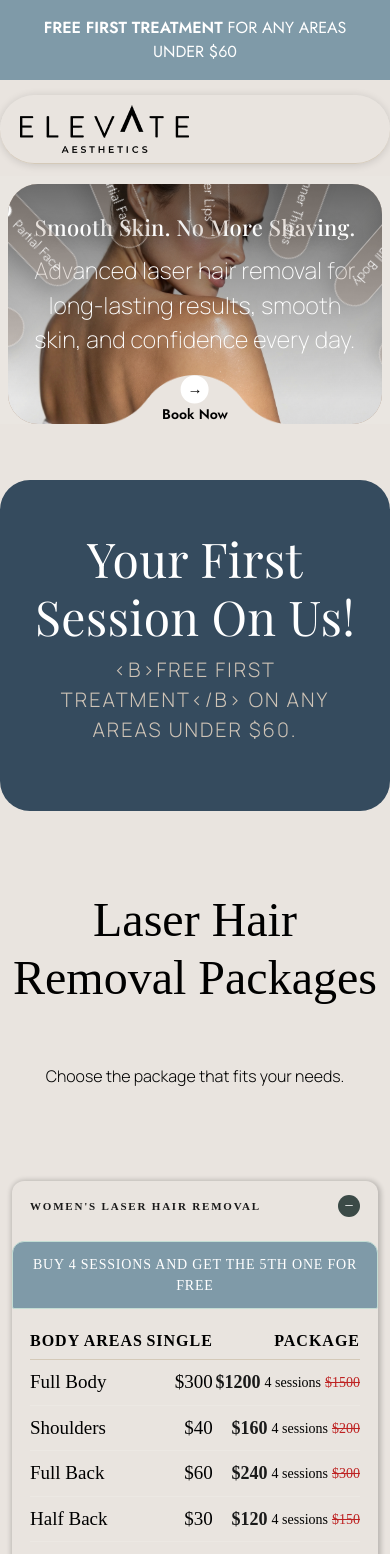
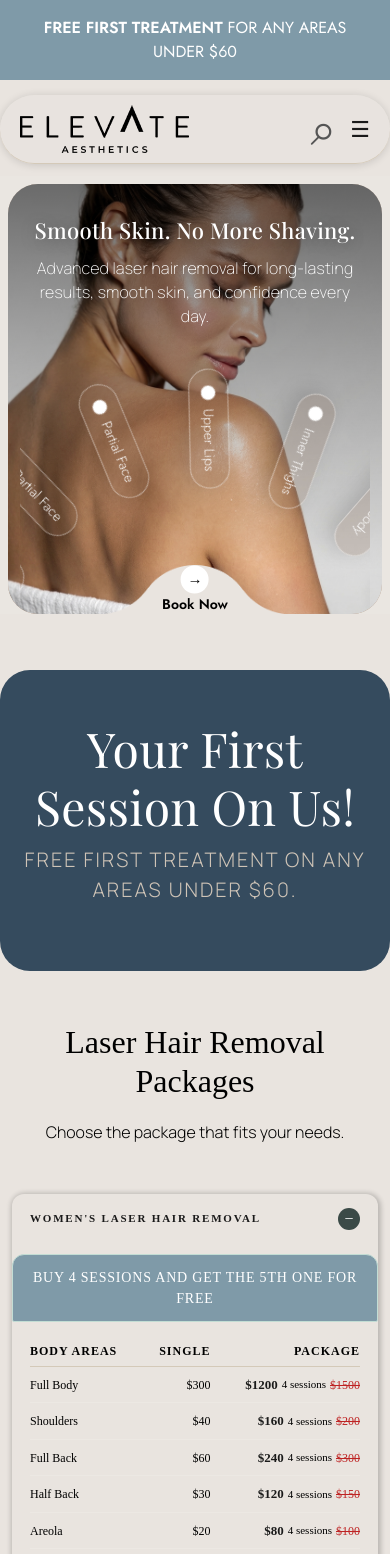
Before and after one commit to alihumdard/elevate-aesthetics, a Next.js app: page / in a window 390 px wide. Shown: the top 1554 px of the page. Built offline with nearby package versions, Linux system fonts and the light colour scheme; a web font is replaced by a local one.

Commit message:
set responsivness

```diff
--- a/src/app/AllComponent.jsx
+++ b/src/app/AllComponent.jsx
@@ -27,7 +27,7 @@ export default function ElevateAesthetics() {
       />
       <FreeSession
         title="Your First Session On Us!"
-        subtitle=" <b>FREE FIRST TREATMENT</b> on any areas under $60."
+        subtitle="FREE FIRST TREATMENT on any areas under $60."
       />
       <HairRemoval />
       <Process />
--- a/src/components/HairRemoval.jsx
+++ b/src/components/HairRemoval.jsx
@@ -222,7 +222,7 @@ export default function HairRemoval() {
           </p>
 
           {/* Three-column image grid */}
-          <div className="why-grid">
+          <div className="why-grid differ-clr">
 
             {/* LEFT — single tall image */}
             <div className="why-col-left">
--- a/src/components/Navbar.jsx
+++ b/src/components/Navbar.jsx
@@ -1,16 +1,23 @@
+'use client';
+
+import { useState } from "react";
 import styles from "@/styles/Navbar.module.css";
 
 const navLinks = [
   { label: "How HR Works", href: "#" },
-  { label: "Packages", href: "#" }, // active: true
+  { label: "Packages", href: "#" },
   { label: "Results", href: "#" },
   { label: "FAQ", href: "#" },
   { label: "Contact", href: "#" },
 ];
 
 export default function Navbar() {
+
+  const [menuOpen, setMenuOpen] = useState(false);
+
   return (
     <nav className={styles.nav}>
+
       {/* Logo */}
       <div className={styles.logo}>
         <img
@@ -21,14 +28,15 @@ export default function Navbar() {
       </div>
 
       {/* Links */}
-      <ul className={styles.links}>
+      <ul className={`${styles.links} ${menuOpen ? styles.showMenu : ""}`}>
         {navLinks.map((link) => (
           <li key={link.label}>
-            <a href={link.href} className={link.active ? styles.active : ""}>
+            <a href={link.href}>
               {link.label}
             </a>
           </li>
         ))}
+
         <li>
           <button className={styles.bookBtn}>
             <span className="cta-circle">
@@ -38,14 +46,19 @@ export default function Navbar() {
             Book FREE Session
           </button>
         </li>
-
- <div className={styles.right}>
-        <span className={styles.searchIcon}>⌕</span>
-        <span className={styles.hamburger}>☰</span>
-      </div>
       </ul>
 
       {/* Right side */}
+      <div className={styles.right}>
+        <span className={styles.searchIcon}>⌕</span>
+
+        <span
+          className={styles.hamburger}
+          onClick={() => setMenuOpen(!menuOpen)}
+        >
+          ☰
+        </span>
+      </div>
 
     </nav>
   );
--- a/src/styles/BadgeWheel.module.css
+++ b/src/styles/BadgeWheel.module.css
@@ -48,3 +48,11 @@
     font-weight: 300;
     border: 1px solid #FFFFFF66;
 }
+
+@media only screen and (max-width:600px){
+  .wrapper {
+  bottom: -500px;
+  width: 350px;
+
+}
+}
--- a/src/styles/HairRemoval.css
+++ b/src/styles/HairRemoval.css
@@ -491,7 +491,21 @@
   .packages-section {
     padding: 40px 0 50px;
   }
+.packages-section .section-title {
 
+    font-size: 32px;
+    padding: 12px;
+}
+.packages-section .section-subtitle {
+
+    margin-bottom: 0px;
+    padding-top: 0;
+}
+.why-section .section-title {
+    margin-bottom: 0px;
+    font-size: 33px;
+    padding: 0;
+}
   .why-section {
     padding: 40px 0 50px;
   }
@@ -505,4 +519,37 @@
   .why-col-right .why-card {
     min-height: 220px;
   }
+
+  .price-table thead th {
+
+    font-size: 12px;
 }
+.price-table tbody td {
+    font-size: 12px;
+}
+.pkg-price {
+
+    font-size: 13px;
+}
+.pkg-sessions {
+
+    font-size: 11px;
+}
+.pkg-old {
+
+    font-size: 12px;
+}
+}
+
+.differ-clr .why-card-desc {
+    text-align: left;
+
+    color: #fff !important;
+    font-size: 14px !important;
+}
+.differ-clr .why-card-title {
+
+    color: #fff !important;
+    font-size: 18px !important;
+
+}
--- a/src/styles/Hero.module.css
+++ b/src/styles/Hero.module.css
@@ -84,10 +84,11 @@
   position: absolute;
   width: 30px;
   height: 1px;
-  border-top: 1.5px dashed rgba(255,255,255,0.6);
+  border-top: 1.5px dashed rgba(255, 255, 255, 0.6);
   right: -30px;
   top: 50%;
 }
+
 .curveContainer {
   position: absolute;
   bottom: 0;
@@ -118,20 +119,51 @@
   flex-direction: column;
   align-items: center;
 }
-.custom-container{
+
+.custom-container {
   max-width: 1320px;
   margin: auto;
 }
 
 /* ── Responsive ── */
 @media (max-width: 768px) {
-  .hero { height: 300px; }
-  .heroWrapper { padding: 8px 8px 0; }
-  .lShoulders, .lArms, .lUnderarms { display: none; }
+  .hero {
+    height: 300px;
   }
 
+  .heroWrapper {
+    padding: 8px 8px 0;
+  }
+
+  .lShoulders,
+  .lArms,
+  .lUnderarms {
+    display: none;
+  }
+
+
+}
+@media only screen and (max-width:600px){
+.heroText p {
+
+    font-size: 16px;
+
+}
+  .heroText {
+    top: 8% !important;
+  }
+}
 @media (max-width: 480px) {
-  .hero { height: 240px; }
-  .lFullNeck { display: none; }
-  .heroText h1 { font-size: 22px; }
+  .hero {
+    height: 430px;
   }
+
+  .lFullNeck {
+    display: none;
+  }
+
+  .heroText h1 {
+    font-size: 22px;
+  }
+
+}
--- a/src/styles/Navbar.module.css
+++ b/src/styles/Navbar.module.css
@@ -133,3 +133,36 @@
     padding: 10px 20px;
   }
 }
+
+/* Mobile Menu */
+
+@media (max-width: 860px) {
+
+  .links {
+    position: absolute;
+    top: 80px;
+    left: 0;
+    width: 100%;
+    background: #fff;
+    flex-direction: column;
+    padding: 20px;
+    gap: 18px;
+    display: none;
+    border-radius: 20px;
+    box-shadow: 0 10px 30px rgba(0,0,0,0.1);
+  }
+
+  .showMenu {
+    display: flex;
+  }
+
+  .hamburger {
+    display: block;
+    cursor: pointer;
+  }
+
+  .nav {
+    position: relative;
+  }
+
+}
--- a/src/styles/RealResult.css
+++ b/src/styles/RealResult.css
@@ -250,7 +250,7 @@
 .rr-slider-wrap {
   position: relative;
   width: 100%;
-  height: 580px;
+  height: 480px;
   border-radius: 10px;
   overflow: hidden;
   cursor: col-resize;
@@ -272,7 +272,7 @@
   width: 100%;
   height: 100%;
   object-fit: cover;
-  object-position: center top;
+  object-position: center;
   display: block;
   pointer-events: none;
 }
@@ -435,5 +435,13 @@
 
 @media (max-width: 480px) {
   .rr-hero-btns { flex-direction: column; gap: 10px; }
-  .rr-hero { height: 200px; }
+  .rr-hero { height: 450px;
+            margin: 0;
+   }
+  .rr-hero-img {
+    object-position: left;
 }
+.rr-results {
+    padding: 12px 0 0px;
+}
+}
--- a/src/styles/process.css
+++ b/src/styles/process.css
@@ -290,12 +290,20 @@
   .step {
     max-width: 320px;
   }
+  .process-section .section-title {
+    font-size: 32px;
+    padding: 0;
+}
+.process-section .section-subtitle {
+    padding: 0;
+}
 
   .step-arrow {
-    transform: rotate(90deg);
-    padding-top: 0;
-    width: auto;
-    height: 40px;
+   width: 60px;
+        height: 34px;
+        padding-top: 0;
+        transform: rotate(90deg);
+        margin-bottom: 30px;
   }
 
   .process-section { padding: 44px 0 52px; }
```
Lines whose indentation alone changed are shown as unchanged.
